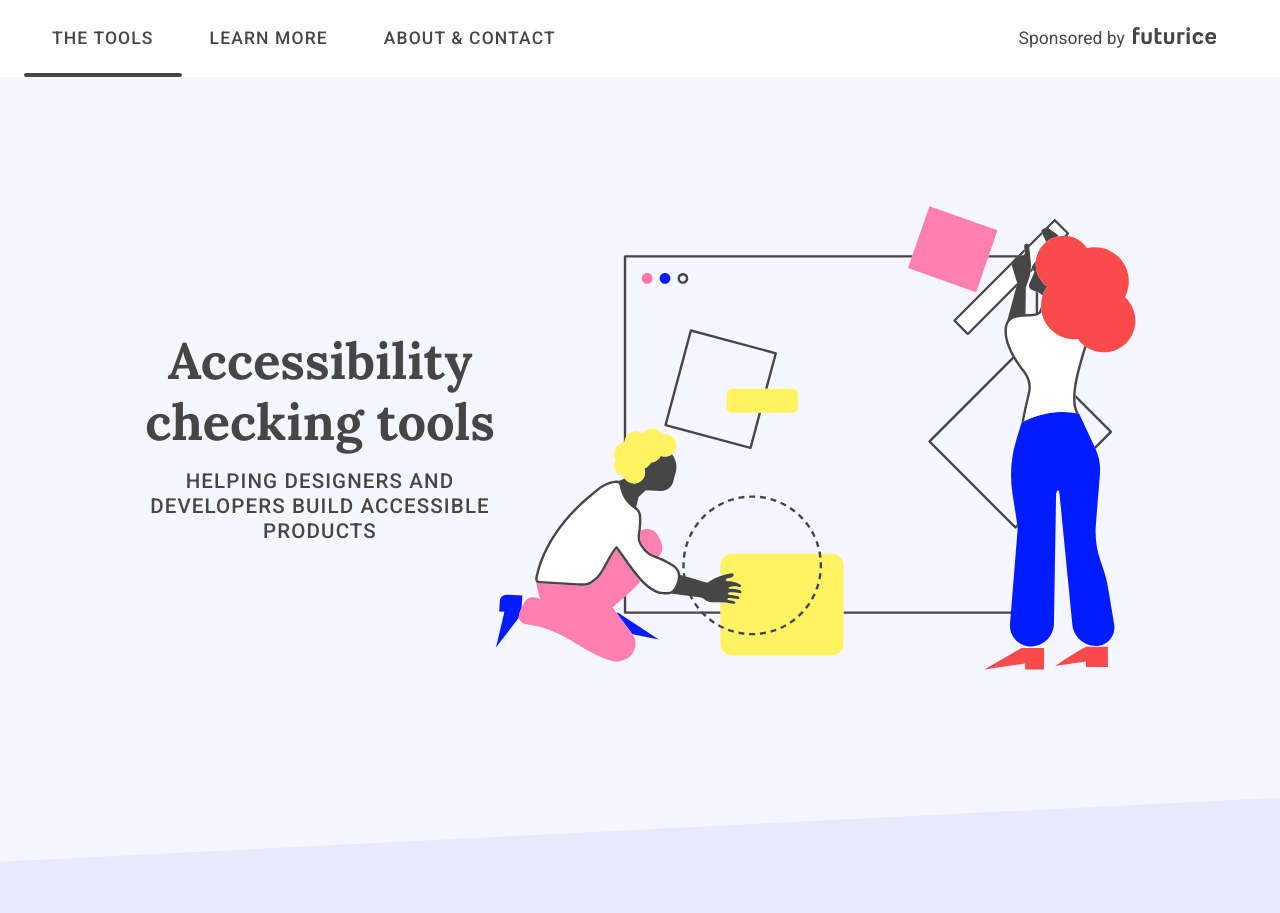
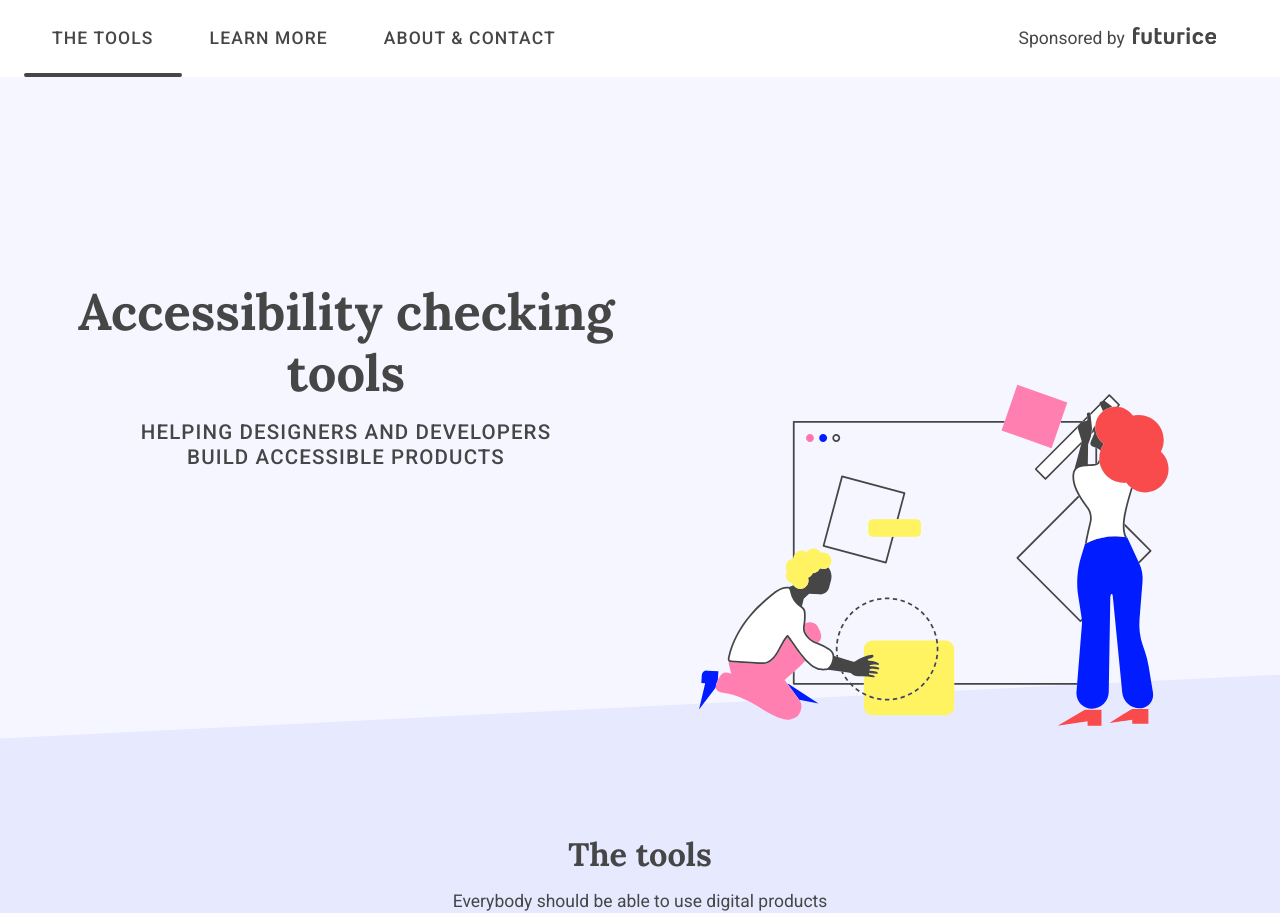
Before and after one commit to accessibility-tools/website, a Next.js app: page / in a window 1280 px wide. Shown: the top 913 px of the page. Built offline with nearby package versions, Linux system fonts and the light colour scheme.

Commit message:
First version of positioning the landing illustration

```diff
--- a/src/pages/index.jsx
+++ b/src/pages/index.jsx
@@ -46,19 +46,21 @@ const Section = styled.section`
   }
 
   & > * {
-    max-width: 60rem;
+    max-width: 100rem;
   }
 `;
 
-const ToolsIntro = styled(Center)`
-  max-width: 20rem;
+const Img = styled.img`
+  width: 100%;
+  height: 100%;
 `;
 
-const Img = styled.img`
-  max-width: ${props => (props.maxWidth ? props.maxWidth : "40rem")};
-  width: ${props => (props.width ? props.width : "50vw")};
+const LandingImg = styled.img`
+  width: 80%;
   height: 100%;
   z-index: 100;
+  position: relative;
+  top: calc(11rem + (15 - 11) * ((100vw - 300px) / (1600 - 300)));
 `;
 
 const LandingPage = () => {
@@ -68,7 +70,7 @@ const LandingPage = () => {
       <Index space="extraLarge">
         <Section>
           <Center>
-            <Switcher>
+            <Switcher treshold="35rem" space="1rem">
               <div>
                 <HeaderWrapper>
                   <h1>Accessibility checking tools</h1>
@@ -77,7 +79,7 @@ const LandingPage = () => {
                   </h2>
                 </HeaderWrapper>
                 <Center>
-                  <Img src="/illustrations/start.svg" alt="" />
+                  <LandingImg src="/illustrations/start.svg" alt="" />
                 </Center>
               </div>
             </Switcher>
@@ -86,7 +88,7 @@ const LandingPage = () => {
         <Section>
           <Center>
             <Stack space="large">
-              <ToolsIntro>
+              <Center>
                 <h2>The tools</h2>
                 <p>
                   Everybody should be able to use digital products regardless of
@@ -94,7 +96,7 @@ const LandingPage = () => {
                   prodcuts with accessibility in mind.
                 </p>
                 <a href="#learnMore">Learn more</a>
-              </ToolsIntro>
+              </Center>
               <ToolDetails
                 title="Accessibility Web Checker"
                 tool="webChecker"
```
